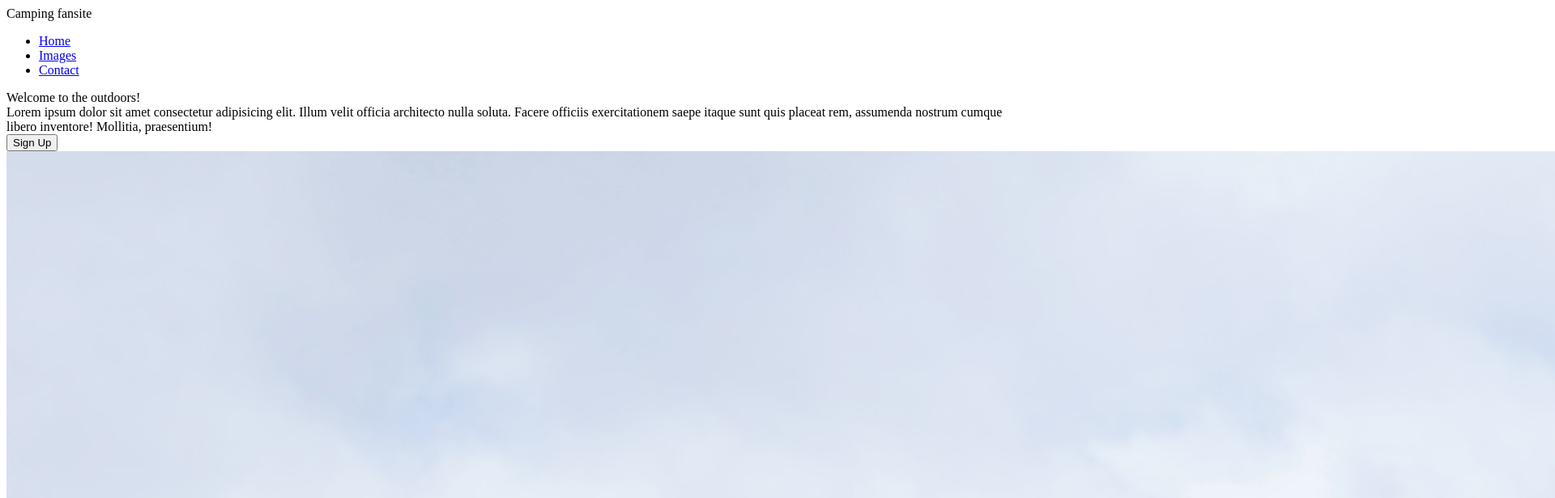
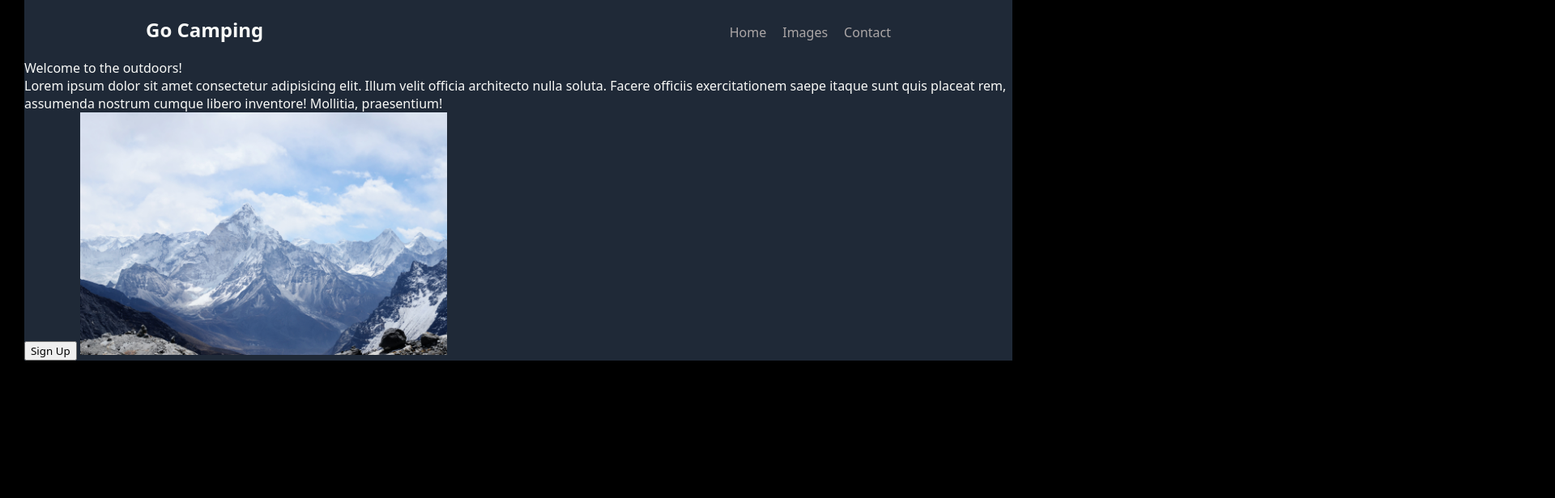
Before and after one commit to Jmchek/odin-landing-page, a plain HTML site: page index.html in a window 1280 px wide. Shown: the top 616 px of the page at 81% size, 1920 px wide, since content can reach past the window. Drawn offline with Linux system fonts and the light colour scheme.

Commit message:
Complete header style and alignment

```diff
--- a/index.html
+++ b/index.html
@@ -5,11 +5,12 @@
     <meta http-equiv="X-UA-Compatible" content="IE=edge">
     <meta name="viewport" content="width=device-width, initial-scale=1.0">
     <title>Document</title>
+    <link rel="stylesheet" href="styles.css">
 </head>
 <body>
     <div class="header">
-        <div class="header-logo">Camping fansite</div>
-        <ul>
+        <div class="header-logo">Go Camping</div>
+        <ul class="header-links">
             <li><a href="#">Home</a></li>
             <li><a href="#">Images</a></li>
             <li><a href="#">Contact</a></li>
--- a/styles.css
+++ b/styles.css
@@ -0,0 +1,47 @@
+* {
+    font-family: system-ui, -apple-system, BlinkMacSystemFont, 'Segoe UI', Roboto, Oxygen, Ubuntu, Cantarell, 'Open Sans', 'Helvetica Neue', sans-serif;
+}
+
+body {
+    display: flex;
+    flex-direction: column;
+    margin: auto;
+    background-color: black;
+    padding: 0 30px;
+}
+
+.header {
+    display: flex;
+    justify-content: space-between;
+    align-items: baseline;
+    padding: 20px 150px;
+}
+
+.header, .hero {
+    background-color: #1F2937;
+    color: #f9faf8;
+}
+
+.header-logo {
+    font-size: 24px;
+    font-weight: bold;
+}
+
+.header-links {
+    display: flex;
+    gap: 20px;
+}
+
+ul {
+    list-style: none;
+    margin: 0;
+}
+
+a {
+    text-decoration: none;
+    color: rgb(172, 167, 167);
+}
+
+img {
+    max-height: 300px;
+}
```
Also changed, not shown: 1 other file.
